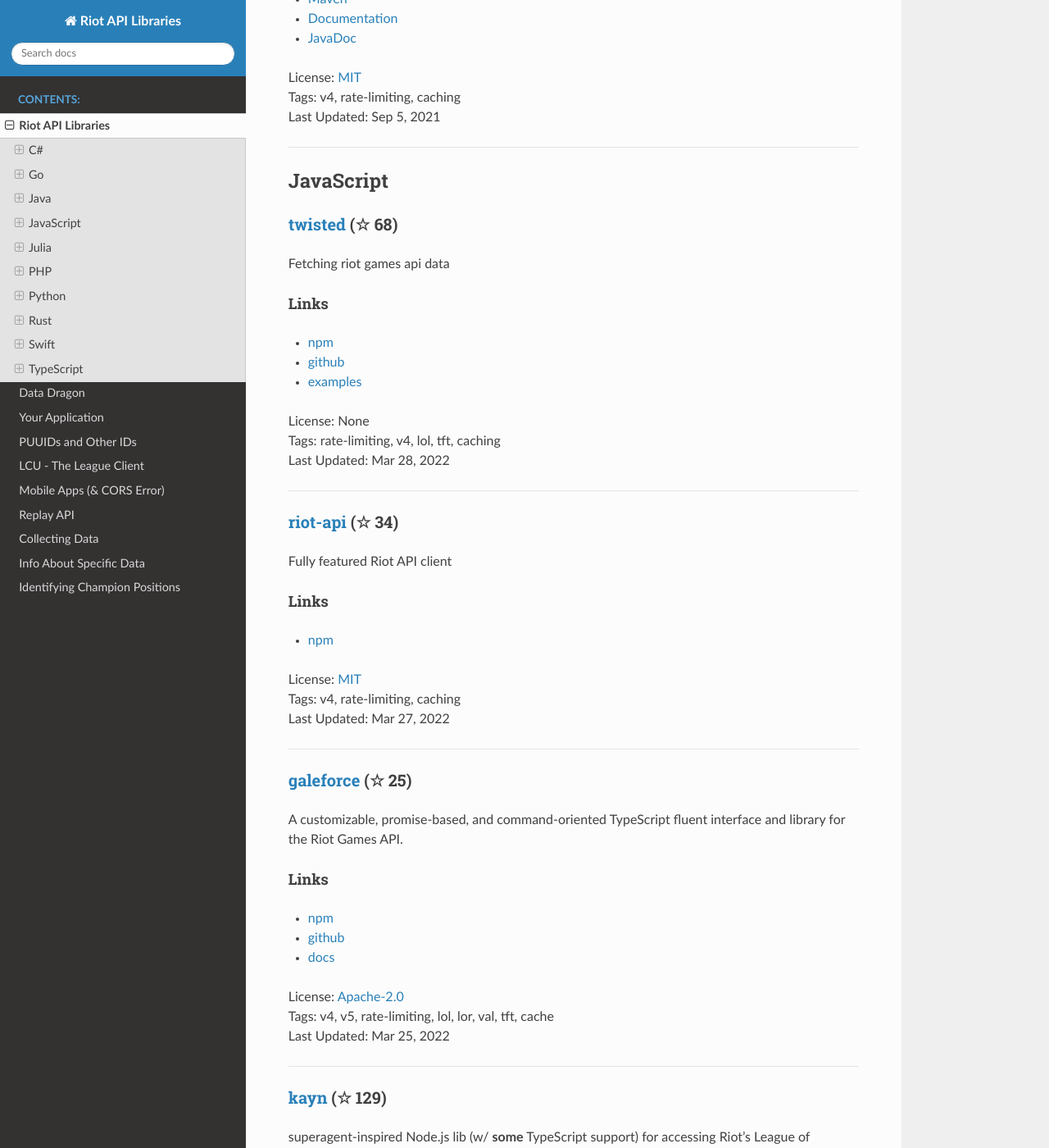
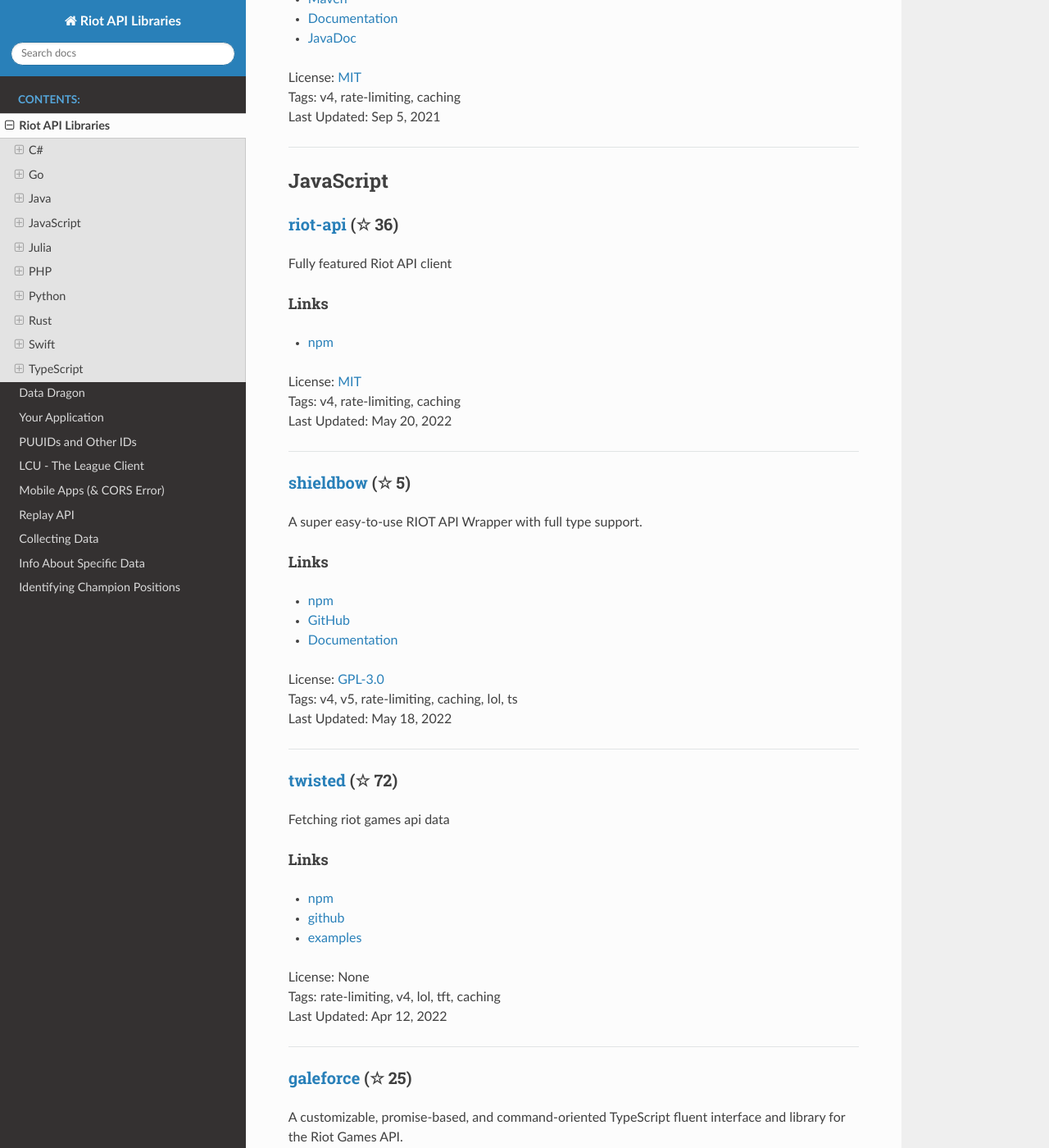
Before and after one commit to WxWatch/riot-api-libraries, a Sphinx documentation site: the page built from docs/libraries.rst, in a window 1280 px wide and 1400 px high, scrolled down 2377 px. Shown: the whole window at 82% size. Built offline with Sphinx 7.4.7 and the Read the Docs theme 2.0.0, drawn with Linux system fonts in a browser that asks for light colours; pages that are not in the unit, such as notebooks, are missing from menus; some of the changed text lies outside the part shown.

```diff
--- a/docs/libraries.rst
+++ b/docs/libraries.rst
@@ -15,11 +15,11 @@ Links
 - `NuGet <https://www.nuget.org/packages/MingweiSamuel.Camille/>`_
 | License: `NOASSERTION <http://choosealicense.com/licenses/other>`_
 | Tags: v3, v4, rate-limiting
-| Last Updated: Apr 5, 2022
+| Last Updated: May 20, 2022
 
 -----------------
 
-`riot-games-dotnet-client <https://github.com/mikaeldui/riot-games-dotnet-client>`_ (☆ 12)
+`riot-games-dotnet-client <https://github.com/mikaeldui/riot-games-dotnet-client>`_ (☆ 14)
 ~~~~~~~~~~~~~~~~~~~~~~~~~~~~~~~~~~~~~~~~~~~~~~~~~~~~~~~~~~~~~~~~~~~~~~~~~~~~~~~~~~~~~~~~~~~~~~~~~~~~
 
 Frequently-updated auto-generated no-fuss library with many .NET adaptions and support for LCU.
@@ -30,11 +30,11 @@ Links
 - `NuGet <https://www.nuget.org/packages/MikaelDui.RiotGames.Client>`_
 | License: `Unlicense <http://choosealicense.com/licenses/unlicense>`_
 | Tags: v3, v4, blazor
-| Last Updated: Mar 27, 2022
+| Last Updated: May 16, 2022
 
 -----------------
 
-`RiotSharp <https://github.com/BenFradet/RiotSharp>`_ (☆ 273)
+`RiotSharp <https://github.com/BenFradet/RiotSharp>`_ (☆ 275)
 ~~~~~~~~~~~~~~~~~~~~~~~~~~~~~~~~~~~~~~~~~~~~~~~~~~~~~~~~~~~~~~~~~~~~~~~~~~~~~~~~~~~~~~~~~~~~~~~~~~~~
 
 RiotSharp's ASP.NET Core integration. **NOTE: NuGet releases are severely outdated, although library itself is maintained!**
@@ -44,7 +44,7 @@ Links
 
 | License: `MIT <http://choosealicense.com/licenses/mit>`_
 | Tags: v4, rate-limiting, asp-net-core
-| Last Updated: Nov 8, 2021
+| Last Updated: May 11, 2022
 
 -----------------
 
@@ -96,11 +96,11 @@ Links
 
 | License: `Apache-2.0 <http://choosealicense.com/licenses/apache-2.0>`_
 | Tags: v4
-| Last Updated: Apr 1, 2022
+| Last Updated: May 15, 2022
 
 -----------------
 
-`orianna <https://github.com/meraki-analytics/orianna>`_ (☆ 152)
+`orianna <https://github.com/meraki-analytics/orianna>`_ (☆ 153)
 ~~~~~~~~~~~~~~~~~~~~~~~~~~~~~~~~~~~~~~~~~~~~~~~~~~~~~~~~~~~~~~~~~~~~~~~~~~~~~~~~~~~~~~~~~~~~~~~~~~~~
 
 A highly configurable, usability-focused Riot API framework that takes care of all the details for you so you can focus on building your application
@@ -120,7 +120,39 @@ Links
 JavaScript
 ------------------------------------------
 
-`twisted <https://github.com/Sansossio/twisted>`_ (☆ 68)
+`riot-api <https://github.com/fightmegg/riot-api>`_ (☆ 36)
+~~~~~~~~~~~~~~~~~~~~~~~~~~~~~~~~~~~~~~~~~~~~~~~~~~~~~~~~~~~~~~~~~~~~~~~~~~~~~~~~~~~~~~~~~~~~~~~~~~~~
+
+Fully featured Riot API client
+
+Links
+::::::::::::::::
+
+- `npm <https://www.npmjs.com/package/@fightmegg/riot-api>`_
+| License: `MIT <http://choosealicense.com/licenses/mit>`_
+| Tags: v4, rate-limiting, caching
+| Last Updated: May 20, 2022
+
+-----------------
+
+`shieldbow <https://github.com/TheDrone7/shieldbow>`_ (☆ 5)
+~~~~~~~~~~~~~~~~~~~~~~~~~~~~~~~~~~~~~~~~~~~~~~~~~~~~~~~~~~~~~~~~~~~~~~~~~~~~~~~~~~~~~~~~~~~~~~~~~~~~
+
+A super easy-to-use RIOT API Wrapper with full type support.
+
+Links
+::::::::::::::::
+
+- `npm <https://www.npmjs.com/package/shieldbow>`_
+- `GitHub <https://github.com/TheDrone7/shieldbow>`_
+- `Documentation <https://thedrone7.github.io/shieldbow/>`_
+| License: `GPL-3.0 <http://choosealicense.com/licenses/gpl-3.0>`_
+| Tags: v4, v5, rate-limiting, caching, lol, ts
+| Last Updated: May 18, 2022
+
+-----------------
+
+`twisted <https://github.com/Sansossio/twisted>`_ (☆ 72)
 ~~~~~~~~~~~~~~~~~~~~~~~~~~~~~~~~~~~~~~~~~~~~~~~~~~~~~~~~~~~~~~~~~~~~~~~~~~~~~~~~~~~~~~~~~~~~~~~~~~~~
 
 Fetching riot games api data
@@ -133,22 +165,7 @@ Links
 - `examples <https://github.com/Sansossio/twisted/tree/master/example>`_
 | License: None
 | Tags: rate-limiting, v4, lol, tft, caching
-| Last Updated: Mar 28, 2022
-
------------------
-
-`riot-api <https://github.com/fightmegg/riot-api>`_ (☆ 34)
-~~~~~~~~~~~~~~~~~~~~~~~~~~~~~~~~~~~~~~~~~~~~~~~~~~~~~~~~~~~~~~~~~~~~~~~~~~~~~~~~~~~~~~~~~~~~~~~~~~~~
-
-Fully featured Riot API client
-
-Links
-::::::::::::::::
-
-- `npm <https://www.npmjs.com/package/@fightmegg/riot-api>`_
-| License: `MIT <http://choosealicense.com/licenses/mit>`_
-| Tags: v4, rate-limiting, caching
-| Last Updated: Mar 27, 2022
+| Last Updated: Apr 12, 2022
 
 -----------------
 
@@ -169,7 +186,7 @@ Links
 
 -----------------
 
-`kayn <https://github.com/cnguy/kayn>`_ (☆ 129)
+`kayn <https://github.com/cnguy/kayn>`_ (☆ 132)
 ~~~~~~~~~~~~~~~~~~~~~~~~~~~~~~~~~~~~~~~~~~~~~~~~~~~~~~~~~~~~~~~~~~~~~~~~~~~~~~~~~~~~~~~~~~~~~~~~~~~~
 
 superagent-inspired Node.js lib (w/ **some** TypeScript support) for accessing Riot's League of Legend's API (discord: cnguy#3614)
@@ -303,7 +320,23 @@ Links
 Python
 ------------------------------------------
 
-`Riot-Watcher <https://github.com/pseudonym117/Riot-Watcher>`_ (☆ 424)
+`cassiopeia <https://github.com/meraki-analytics/cassiopeia>`_ (☆ 425)
+~~~~~~~~~~~~~~~~~~~~~~~~~~~~~~~~~~~~~~~~~~~~~~~~~~~~~~~~~~~~~~~~~~~~~~~~~~~~~~~~~~~~~~~~~~~~~~~~~~~~
+
+Cassiopeia takes care of all the details for you so you can focus on building your application
+
+Links
+::::::::::::::::
+
+- `PyPi <https://pypi.org/project/cassiopeia/>`_
+- `Documentation <http://cassiopeia.readthedocs.org/en/latest/>`_
+| License: `MIT <http://choosealicense.com/licenses/mit>`_
+| Tags: v4, rate-limiting, caching
+| Last Updated: May 11, 2022
+
+-----------------
+
+`Riot-Watcher <https://github.com/pseudonym117/Riot-Watcher>`_ (☆ 438)
 ~~~~~~~~~~~~~~~~~~~~~~~~~~~~~~~~~~~~~~~~~~~~~~~~~~~~~~~~~~~~~~~~~~~~~~~~~~~~~~~~~~~~~~~~~~~~~~~~~~~~
 
 Simple Python wrapper for the Riot Games API for League of Legends
@@ -315,27 +348,11 @@ Links
 - `PyPi <https://pypi.python.org/pypi/riotwatcher>`_
 | License: `MIT <http://choosealicense.com/licenses/mit>`_
 | Tags: v4, rate-limiting
-| Last Updated: Apr 5, 2022
+| Last Updated: May 1, 2022
 
 -----------------
 
-`cassiopeia <https://github.com/meraki-analytics/cassiopeia>`_ (☆ 413)
-~~~~~~~~~~~~~~~~~~~~~~~~~~~~~~~~~~~~~~~~~~~~~~~~~~~~~~~~~~~~~~~~~~~~~~~~~~~~~~~~~~~~~~~~~~~~~~~~~~~~
-
-Cassiopeia takes care of all the details for you so you can focus on building your application
-
-Links
-::::::::::::::::
-
-- `PyPi <https://pypi.org/project/cassiopeia/>`_
-- `Documentation <http://cassiopeia.readthedocs.org/en/latest/>`_
-| License: `MIT <http://choosealicense.com/licenses/mit>`_
-| Tags: v4, rate-limiting, caching
-| Last Updated: Mar 21, 2022
-
------------------
-
-`Pyot <https://github.com/paaksing/Pyot>`_ (☆ 63)
+`Pyot <https://github.com/paaksing/Pyot>`_ (☆ 67)
 ~~~~~~~~~~~~~~~~~~~~~~~~~~~~~~~~~~~~~~~~~~~~~~~~~~~~~~~~~~~~~~~~~~~~~~~~~~~~~~~~~~~~~~~~~~~~~~~~~~~~
 
 AsyncIO based high level Python framework for the Riot Games API that encourages rapid development and clean, pragmatic design. Details in documentations
@@ -381,7 +398,7 @@ Links
 - `Crates.io <https://crates.io/crates/riven>`_
 | License: `MIT <http://choosealicense.com/licenses/mit>`_
 | Tags: v3, v4, rate-limiting, tft
-| Last Updated: Apr 4, 2022
+| Last Updated: May 19, 2022
 
 -----------------
 
@@ -436,7 +453,24 @@ Links
 TypeScript
 ------------------------------------------
 
-`twisted <https://github.com/Sansossio/twisted>`_ (☆ 68)
+`shieldbow <https://github.com/TheDrone7/shieldbow>`_ (☆ 5)
+~~~~~~~~~~~~~~~~~~~~~~~~~~~~~~~~~~~~~~~~~~~~~~~~~~~~~~~~~~~~~~~~~~~~~~~~~~~~~~~~~~~~~~~~~~~~~~~~~~~~
+
+A super easy-to-use RIOT API Wrapper with full type support.
+
+Links
+::::::::::::::::
+
+- `npm <https://www.npmjs.com/package/shieldbow>`_
+- `GitHub <https://github.com/TheDrone7/shieldbow>`_
+- `Documentation <https://thedrone7.github.io/shieldbow/>`_
+| License: `GPL-3.0 <http://choosealicense.com/licenses/gpl-3.0>`_
+| Tags: v4, v5, rate-limiting, caching, lol, ts
+| Last Updated: May 18, 2022
+
+-----------------
+
+`twisted <https://github.com/Sansossio/twisted>`_ (☆ 72)
 ~~~~~~~~~~~~~~~~~~~~~~~~~~~~~~~~~~~~~~~~~~~~~~~~~~~~~~~~~~~~~~~~~~~~~~~~~~~~~~~~~~~~~~~~~~~~~~~~~~~~
 
 Fetching riot games api data
@@ -449,7 +483,7 @@ Links
 - `examples <https://github.com/Sansossio/twisted/tree/master/example>`_
 | License: None
 | Tags: rate-limiting, v4, lol, tft, caching
-| Last Updated: Mar 28, 2022
+| Last Updated: Apr 12, 2022
 
 -----------------
 
```
Also changed, not shown: other parts of docs/libraries.rst (+7 -7 lines).
